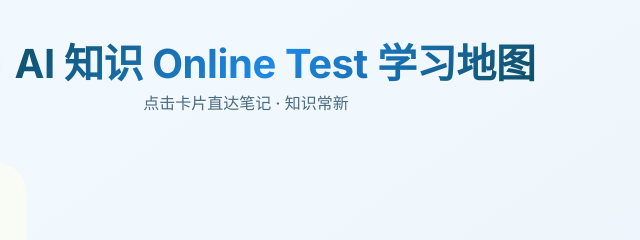
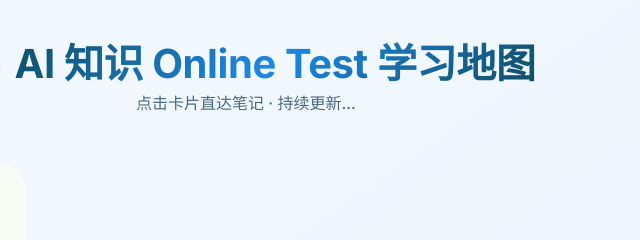
Before and after one commit to wangchunmei88/AI_Knowledge_Online_test, a plain HTML site: page index.html in a window 1280 px wide. Shown: the top 240 px of the page, 394-1034 px from the left. Drawn offline with Linux system fonts and the light colour scheme; no server answers.

Commit message:
持续更新

```diff
--- a/index.html
+++ b/index.html
@@ -139,7 +139,7 @@
             <span class="title-icon" id="titleIcon">📘</span>
             <h1 id="mainTitle">学习地图</h1>
         </div>
-        <div class="sub" id="subTitle">点击卡片直达笔记 · 知识常新</div>
+        <div class="sub" id="subTitle">点击卡片直达笔记 · 持续更新...</div>
         <div id="statsContainer"></div>
     </div>
     <div id="fileList" class="grid">
```
